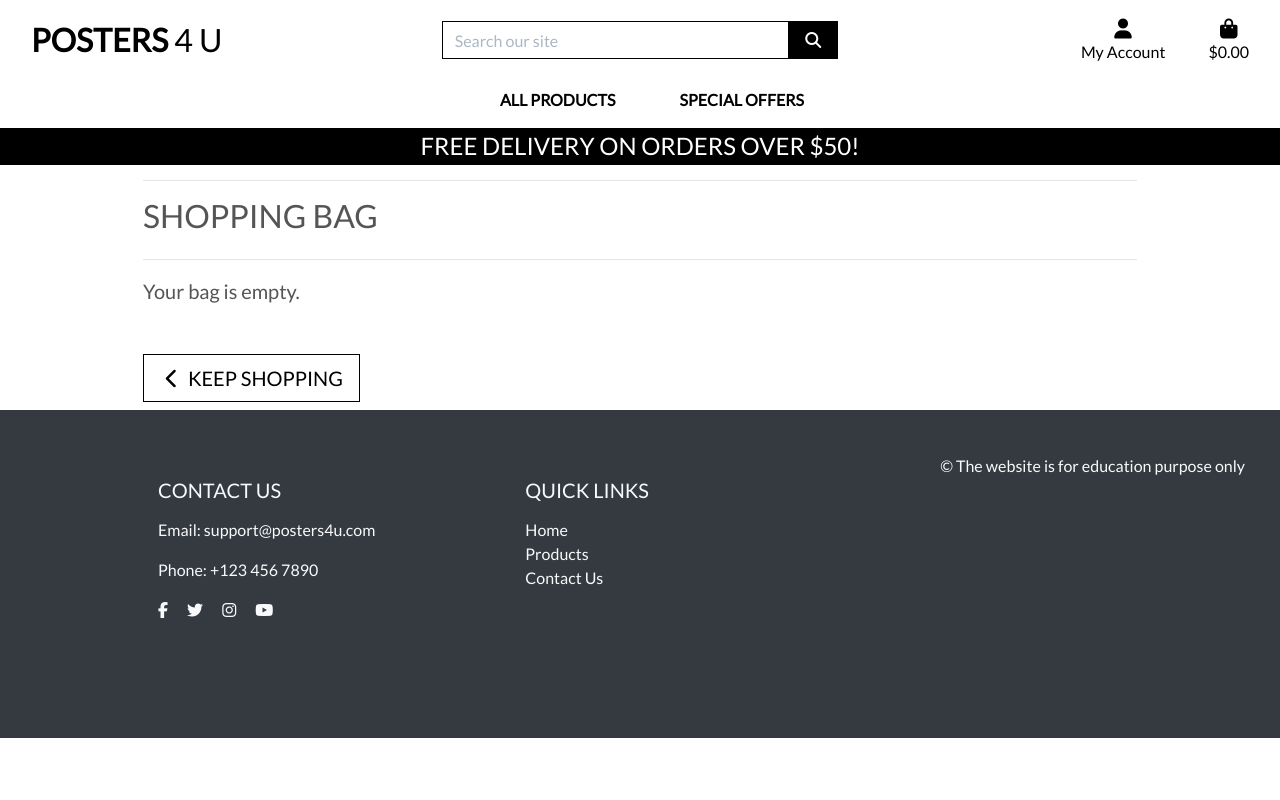
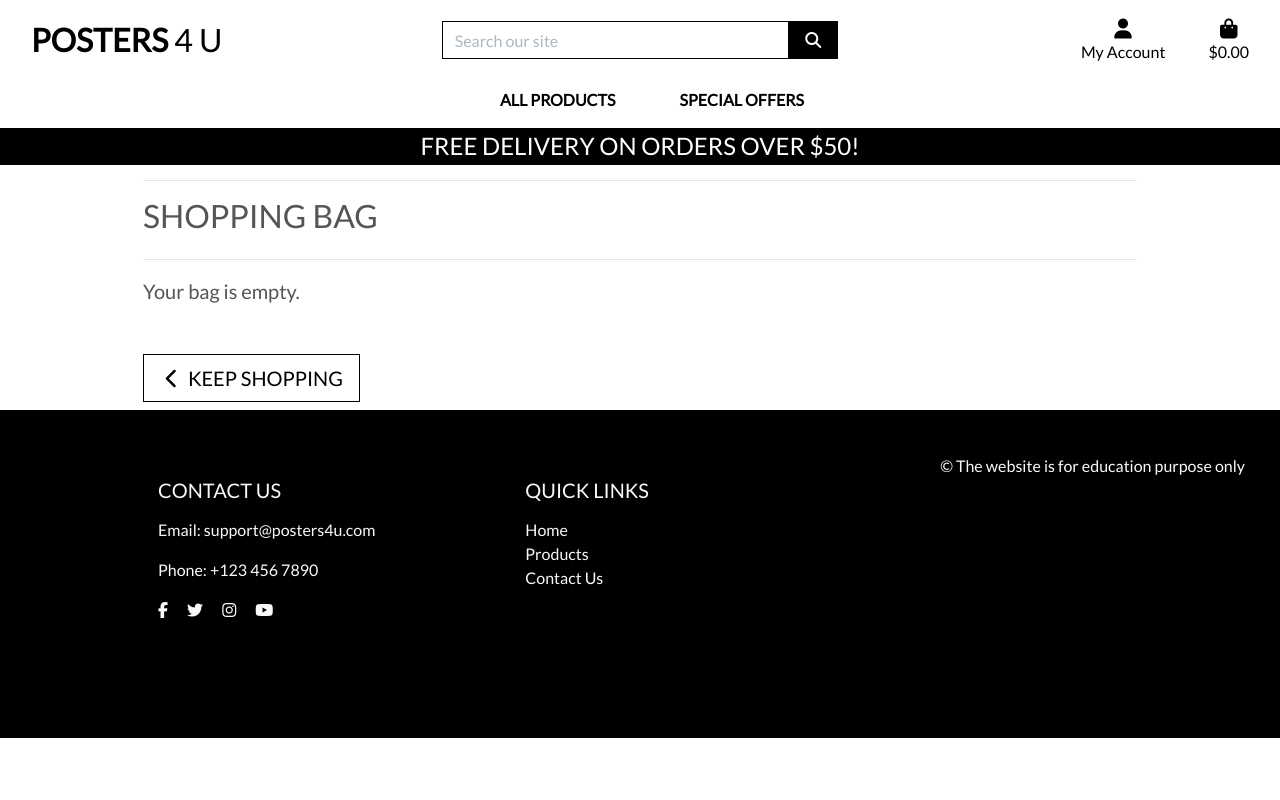
Before and after one commit to Felixiden1987/Posters4U, a Django app: page /bag/ in a window 1280 px wide. Run offline with Django 3.2, Linux system fonts and the light colour scheme; some libraries are stand-ins or nearby versions.

Commit message:
Footer black bg color

```diff
--- a/templates/includes/footer.html
+++ b/templates/includes/footer.html
@@ -1,6 +1,6 @@
 {% load static %}
 
-<footer class="bg-dark text-light py-4 w-100">
+<footer class="bg-black text-light py-4 w-100">
   <div class="container-fluid">
     <div class="row">
       <div class="col-12 col-md-4 mb-6 py-4 text-md-left">
```
